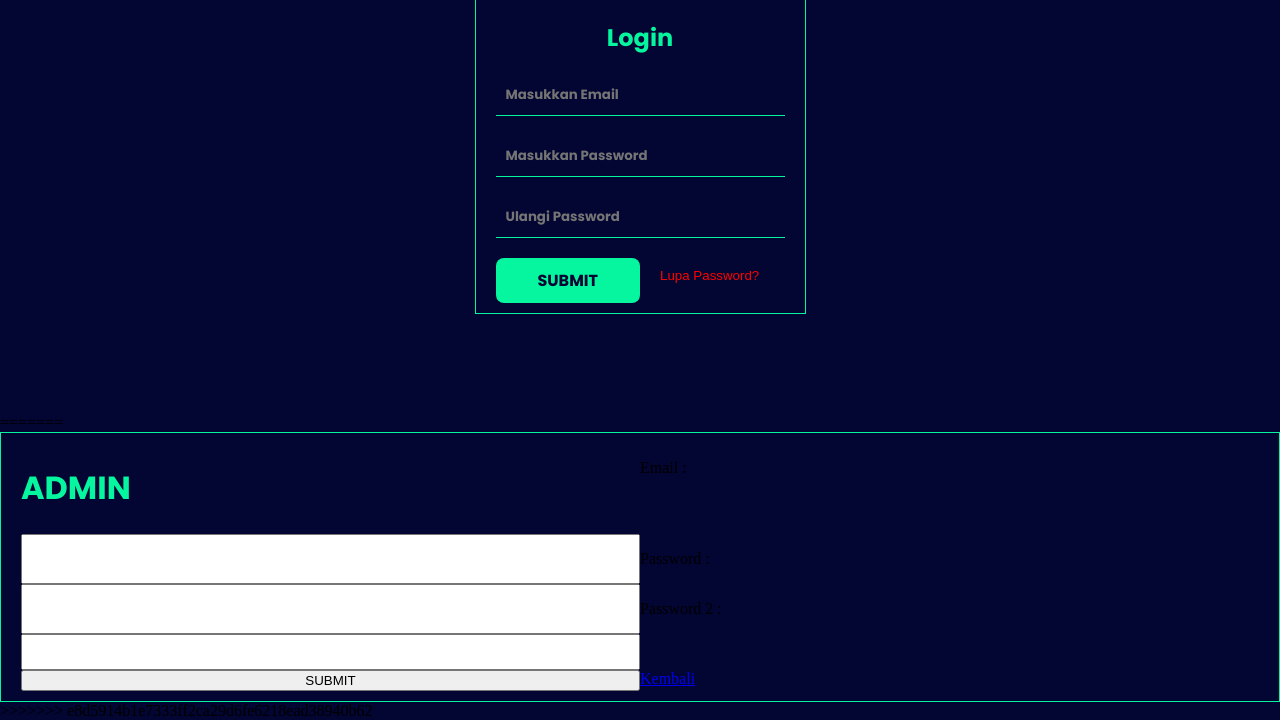
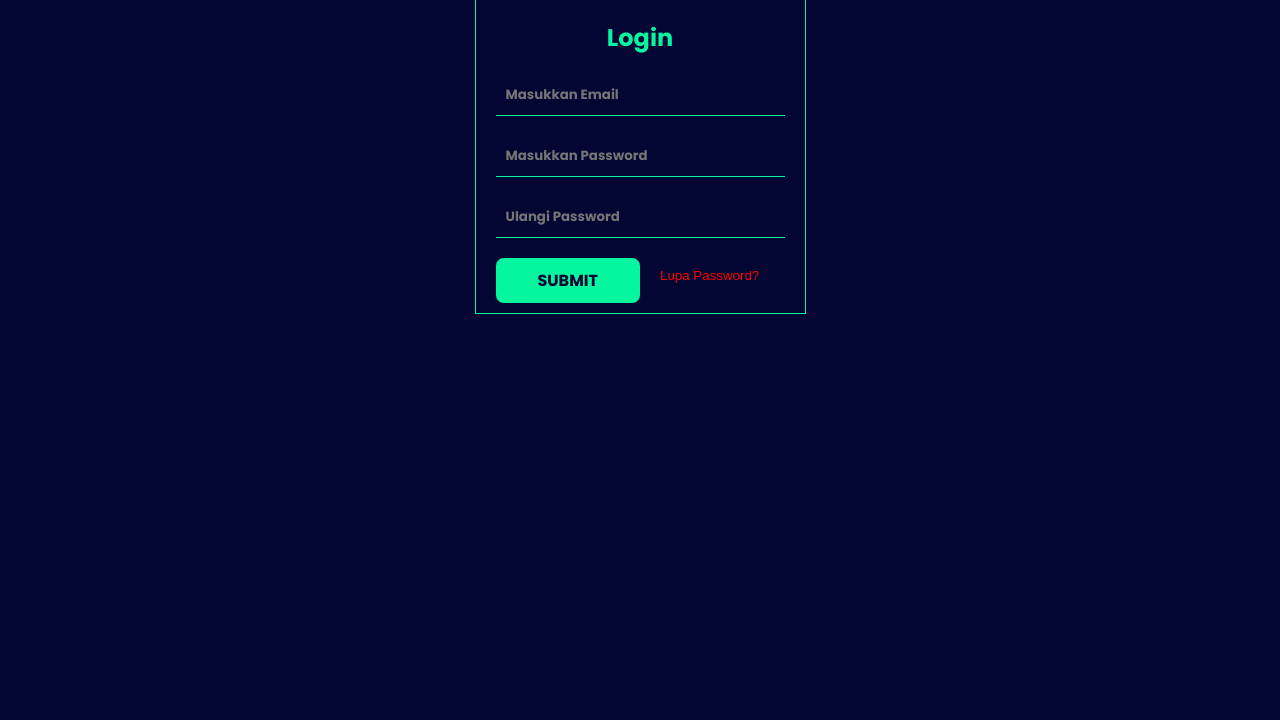
Before and after one commit to FrontKurnianuswaruwu/projectapotek, a Django app: page /login in a window 1280 px wide. Shown: the part 210-930 px from the top of the page. After the commit the page ends 524 px from the top, so only its background shows below. Run offline with Django 4.2, Linux system fonts and the light colour scheme.

Commit message:
frontend loginpage

```diff
--- a/templates/madmin/l-admin-brg.html
+++ b/templates/madmin/l-admin-brg.html
@@ -153,23 +153,7 @@
                 </form>
         </div>
     </div>
-=======
-    <form action="{% url 'postllogin' %}" method="POST">
-        {% csrf_token %}
-        <h1>ADMIN</h1>
-        <p>Email :</p>
-        <input type="email" name="email" id="email" maxlength="100" required upper>
-        <p>Password :</p>
-        <input type="password" name="password" id="password" maxlength="100" required>
-        <p>Password 2 :</p>
-        <input type="password" name="password2" id="password2" maxlength="100" required>
-        <br>
-        <br>
-        <button type="submit">SUBMIT</button>
-        <a href="{% url 'vmdafsat' %}">Kembali</a>
 
-    </form>
->>>>>>> e8d5914b1e7333ff2ca29d6fe6218ead38940b62
 </body>
 
 </html>
```
